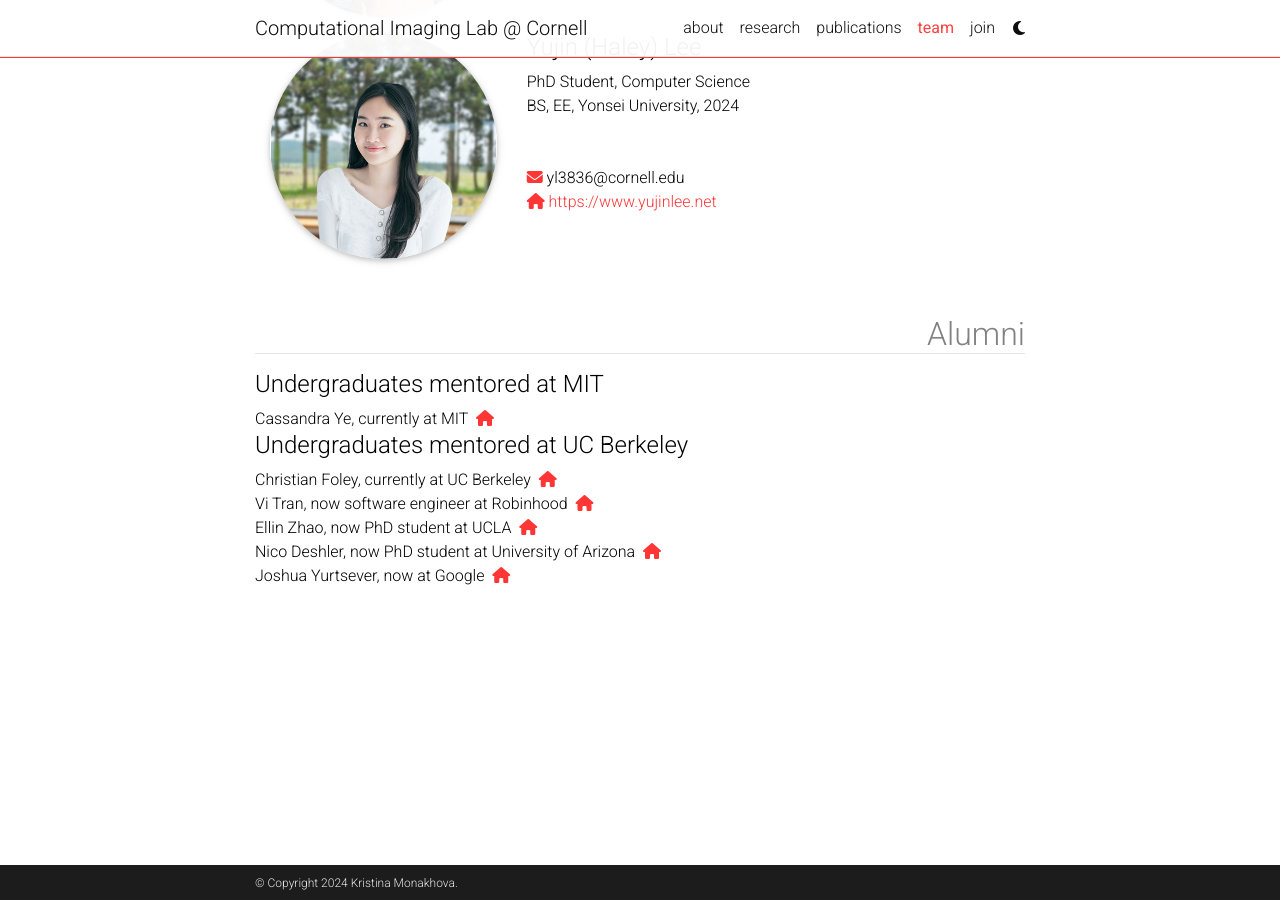
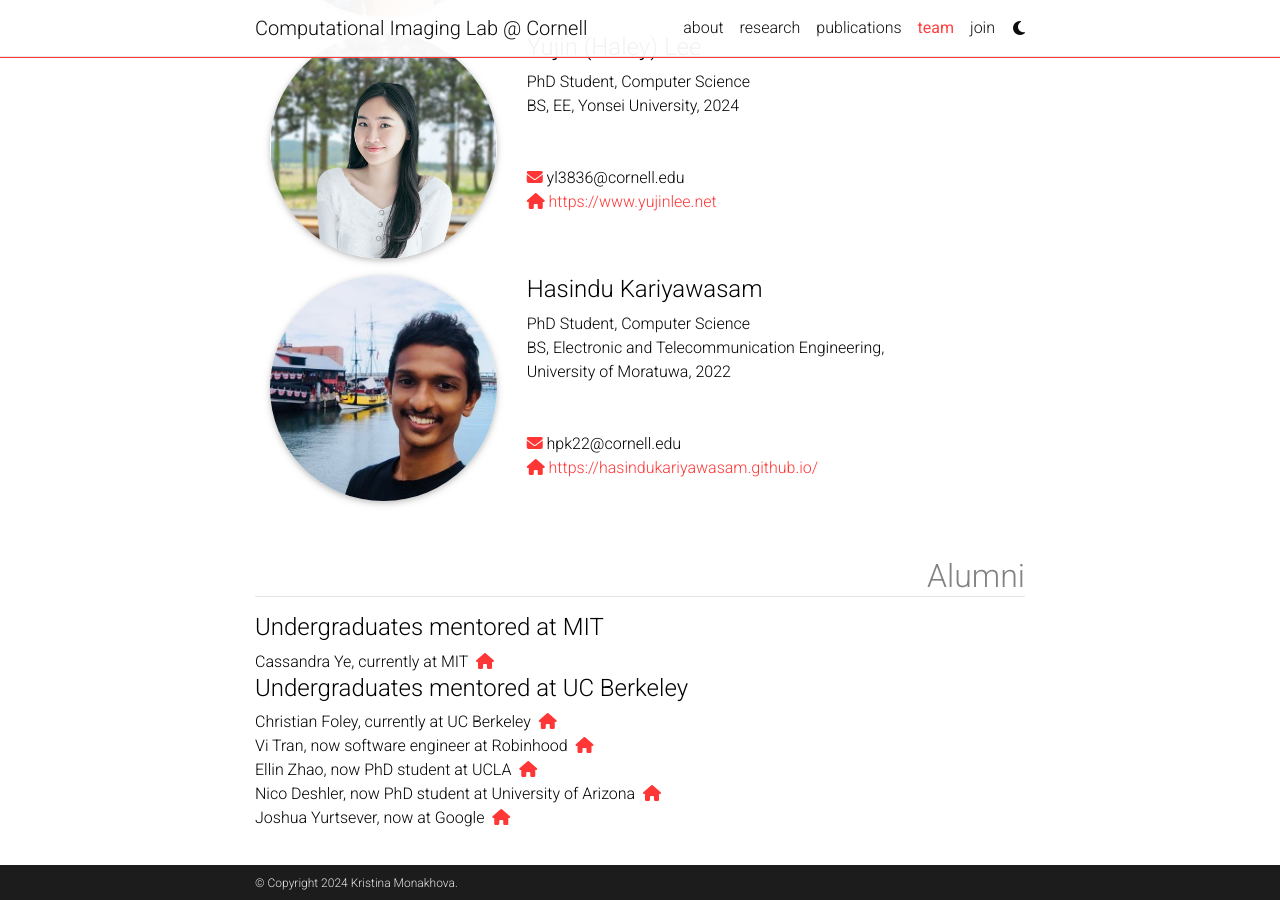
Before and after one commit to monakhova/monakhova.github.io, a Jekyll site: the page built from _pages/group.md, in a window 1280 px wide and 900 px high, scrolled down 992 px. Built offline with Jekyll 4.4.1, drawn with Linux system fonts in a browser that asks for light colours; full-size pictures stand in for the smaller copies a plugin makes; comment, search, counter and statistics services are not loaded; a style sheet for code colours, icons or effects is not loaded.

Commit message:
added hasindu

```diff
--- a/_data/team_members.yml
+++ b/_data/team_members.yml
@@ -39,15 +39,15 @@
   website: https://www.yujinlee.net
   redirect: https://www.yujinlee.net
 
-#- name: Hasindu Piyumantha
-#  img: assets/img/hasindu.jpeg
-#  info: PhD Student, Computer Science <br>
-#        BS, EE, University of Moratuwa, 2022 <br>
-#  email:
-#  category: PhD students
-#  importance: 1
-#  website: https://lk.linkedin.com/in/hasindu-kariyawasam-519b7918b
-#  redirect:  ../join
+- name: Hasindu Kariyawasam
+  img: assets/img/hasindu.jpg
+  info: PhD Student, Computer Science <br>
+        BS, Electronic and Telecommunication Engineering, University of Moratuwa, 2022 <br>
+  email: hpk22@cornell.edu
+  category: PhD students
+  importance: 1
+  website: https://hasindukariyawasam.github.io/
+  redirect:  https://hasindukariyawasam.github.io/
 
 - name: Join Us!
   img: assets/img/thorlabs.png
```
Also changed, not shown: assets/img/hasindu.jpg (added).
